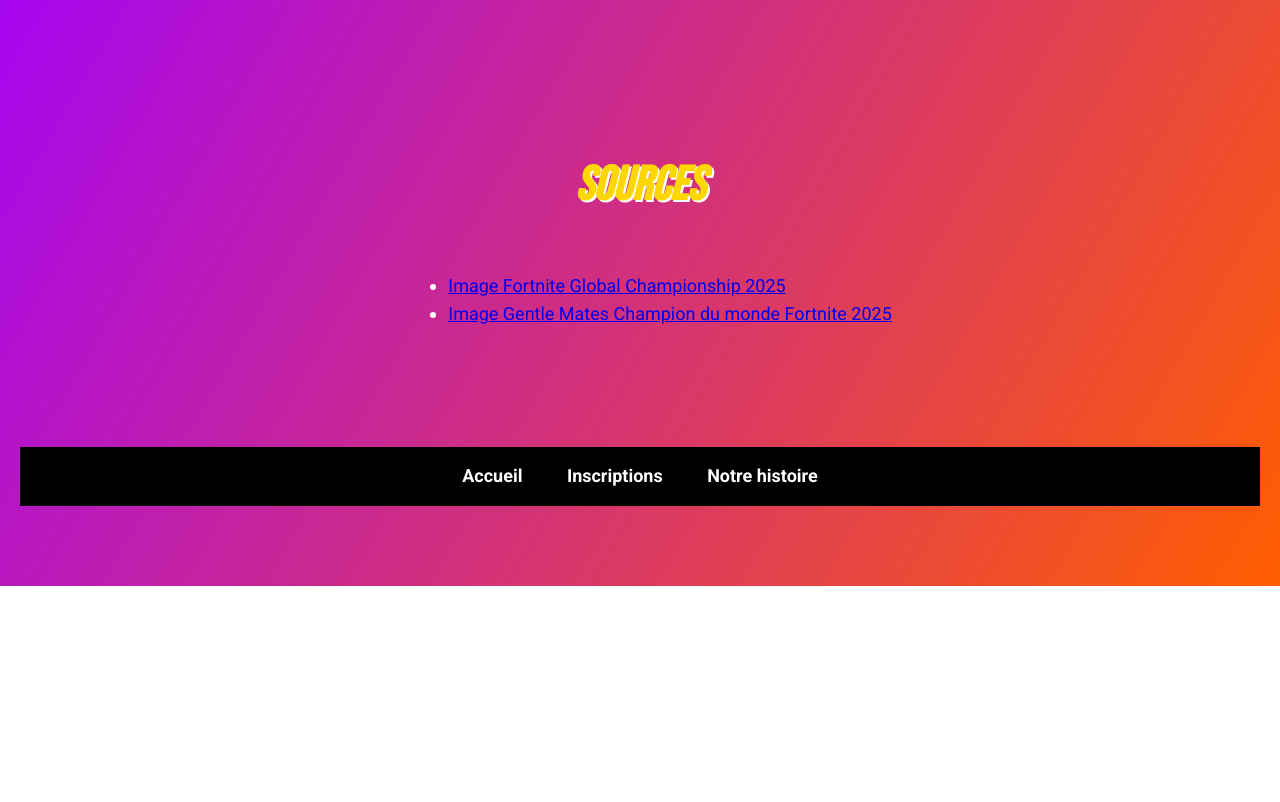
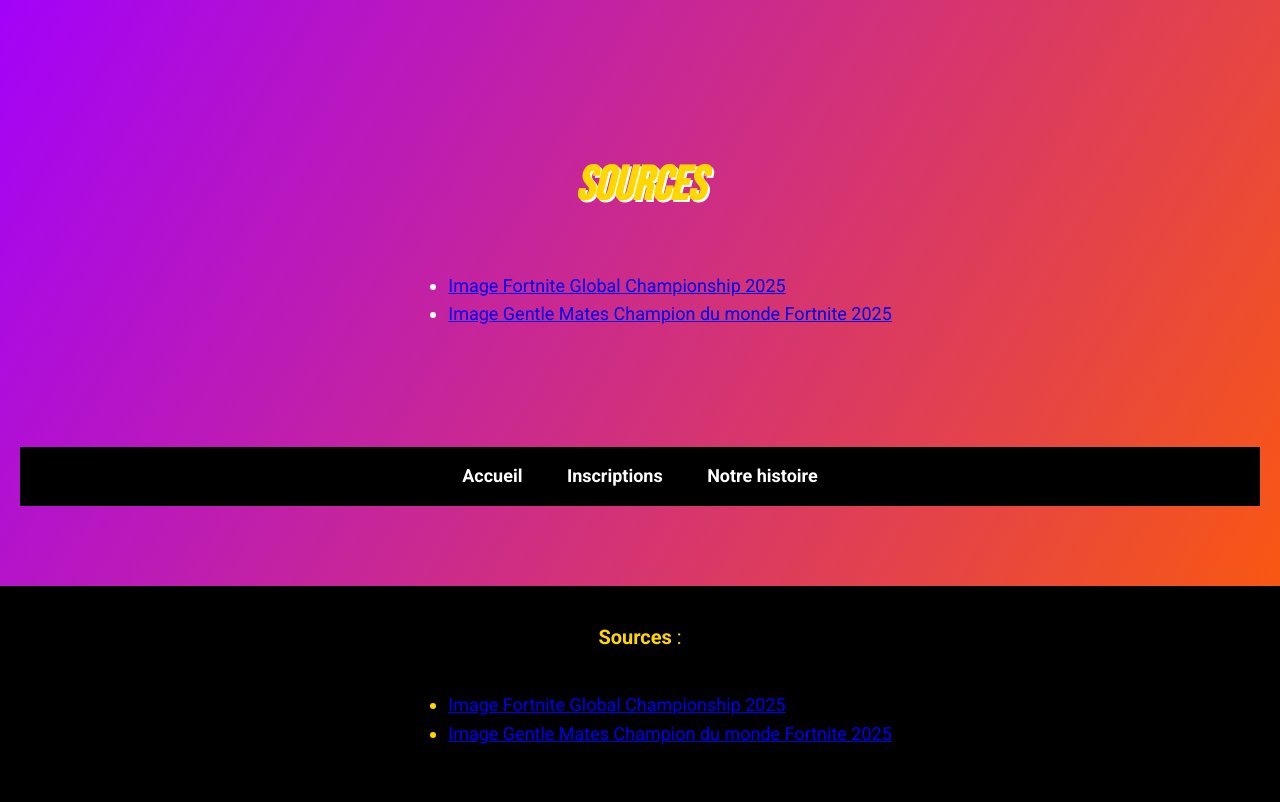
Before and after one commit to YnsDupleix15/FinalRush, a plain HTML site: page index.html in a window 1280 px wide. Shown: the part 3128-3930 px from the top of the page. Before the commit the page ends 3714 px from the top, so only its background shows below. Drawn offline with Linux system fonts and the light colour scheme.

Commit message:
Update index.html

```diff
--- a/index.html
+++ b/index.html
@@ -149,6 +149,19 @@
 </nav>
 
 </section>
-
+<footer>
+  <p><strong>Sources</strong> : <ul>
+    <li>
+      <a href="https://afjv.com/2025/09/250908-fortnite-global-championship-2025.jpg" target="_blank">
+      Image Fortnite Global Championship 2025
+      </a>
+    </li>
+    <li>
+      <a href="https://actustream.fr/img/Gentle-Mates-champion-du-monde-Fortnite-2025-mid.jpg" target="_blank">
+        Image Gentle Mates Champion du monde Fortnite 2025
+      </a>
+    </li>
+  </ul></p>
+</footer>
 </body>
 </html>
```
